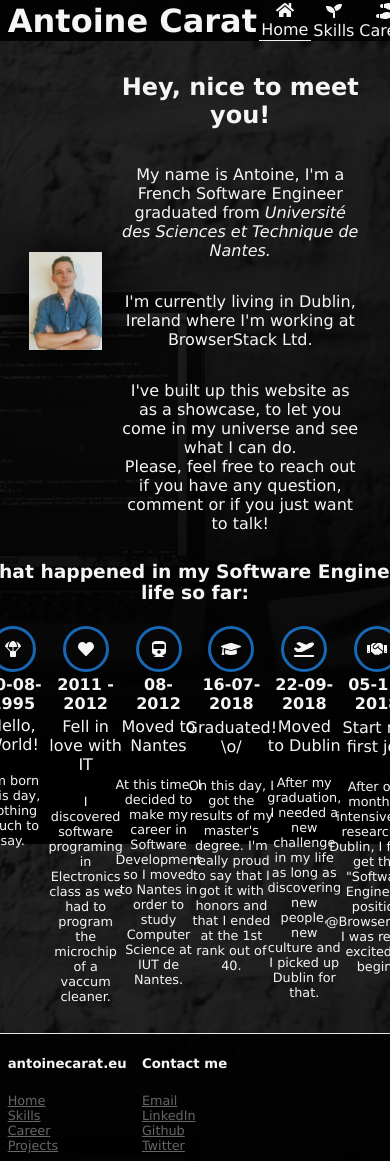
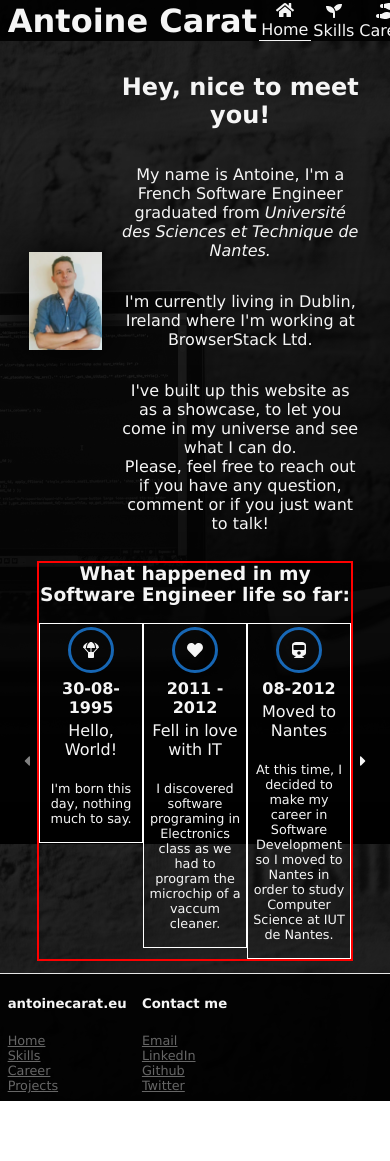
Before and after one commit to antoinecarat/antoinecarat.eu, a Vue app: page / in a window 390 px wide. Shown: the top 1161 px of the page. After the commit the page ends 1101 px from the top, so only its background shows below. Built offline with nearby package versions, Linux system fonts and the light colour scheme.

Commit message:
Give Timeline responsivity

```diff
--- a/src/components/views/Timeline.vue
+++ b/src/components/views/Timeline.vue
@@ -42,7 +42,7 @@ export default {
   data: function () {
     return {
       firstIndex: 0,
-      lastIndex: 6
+      lastIndex: 1
     }
   },
   computed: {
@@ -69,6 +69,11 @@ export default {
         this.lastIndex += 1;
       }
     }
+  },
+  mounted: function () {
+    if (screen.width > 768) {
+      this.lastIndex = 3;
+    }
   }
 }
 </script>
@@ -77,7 +82,7 @@ export default {
 
 .timeline {
   display: flex;
-  flex-flow: row;
+  flex-flow: row nowrap;
   justify-content: center;
   align-items: center;
   text-align: center;
@@ -100,12 +105,15 @@ export default {
   }
 
   .timeline-content {
-    width: 90%;
+    border: 2px solid red;
+    width: 50%;
+    @media only screen and (max-width: 768px) {
+      width: 80%;
+    }
     overflow:  hidden;
     position: relative;
 
     .events-wrapper {
-    // border: 1px solid white;
       display: flex;
       flex-flow: row nowrap;
       justify-content: space-evenly;
@@ -113,8 +121,11 @@ export default {
     }
 
     .timeline-event {
-      min-width: 15%;
-      max-width: 15%;
+      border: 1px solid white;
+      width: 30%;
+      @media only screen and (max-width: 768px) {
+        width: 80%;
+      }
       padding: 1% 0;
       display: flex;
       flex-direction: column;
```
